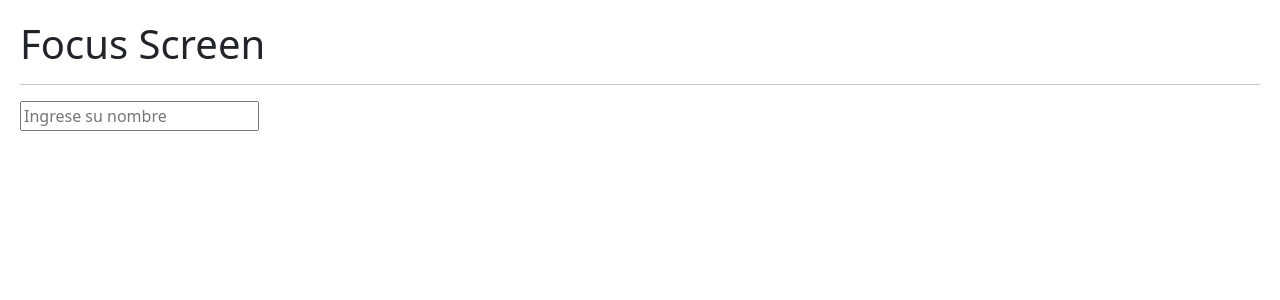
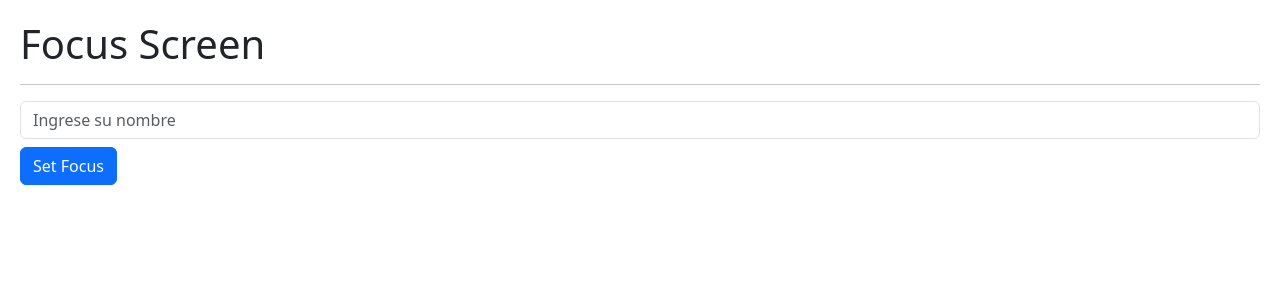
Before and after one commit to JuanManuelJerezBaraona/React.js, a React (Vite) app in the folder 05-hook-app/: page / in a window 1280 px wide. Shown: the top 300 px of the page. Built offline with nearby package versions, Linux system fonts and the light colour scheme.

Commit message:
chore: Add useRef hook to FocusScreen component

```diff
--- a/05-hook-app/src/04-useRef/FocusScreen.jsx
+++ b/05-hook-app/src/04-useRef/FocusScreen.jsx
@@ -1,14 +1,32 @@
+import { useRef } from "react";
 
 export const FocusScreen = () => {
+
+    const inputRef = useRef();
+
+    const onClick = () => {
+        // document.querySelector('input').select();
+        inputRef.current.select();
+    }
+
     return (
         <>
             <h1>Focus Screen</h1>
             <hr />
 
             <input
+                ref={inputRef}
                 type="text"
                 placeholder="Ingrese su nombre"
+                className="form-control"
             />
+
+            <button
+                onClick={onClick}
+                className="btn btn-primary mt-2"
+            >
+                Set Focus
+            </button>
         </>
     )
 }
```
Also changed, not shown: 05-hook-app/src/main.jsx (+6 -6 lines). Lines whose indentation alone changed are shown as unchanged.
